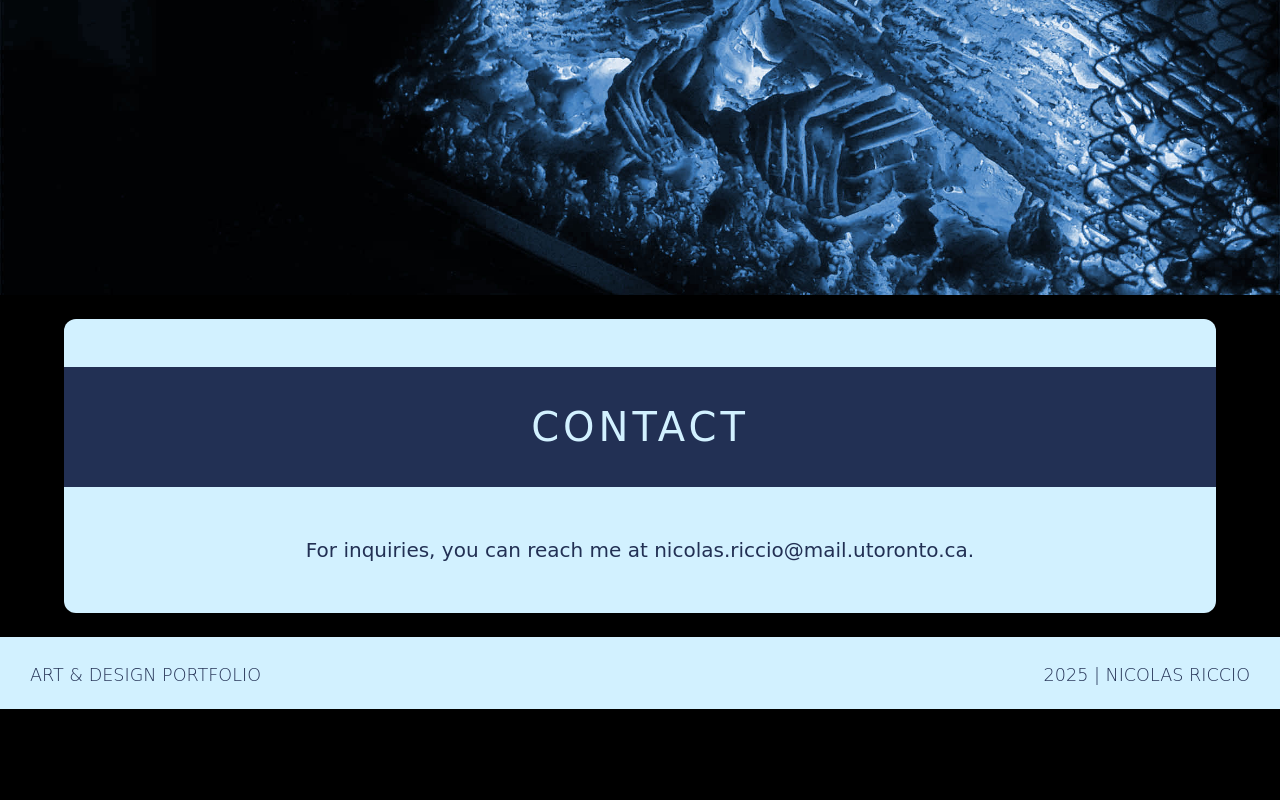
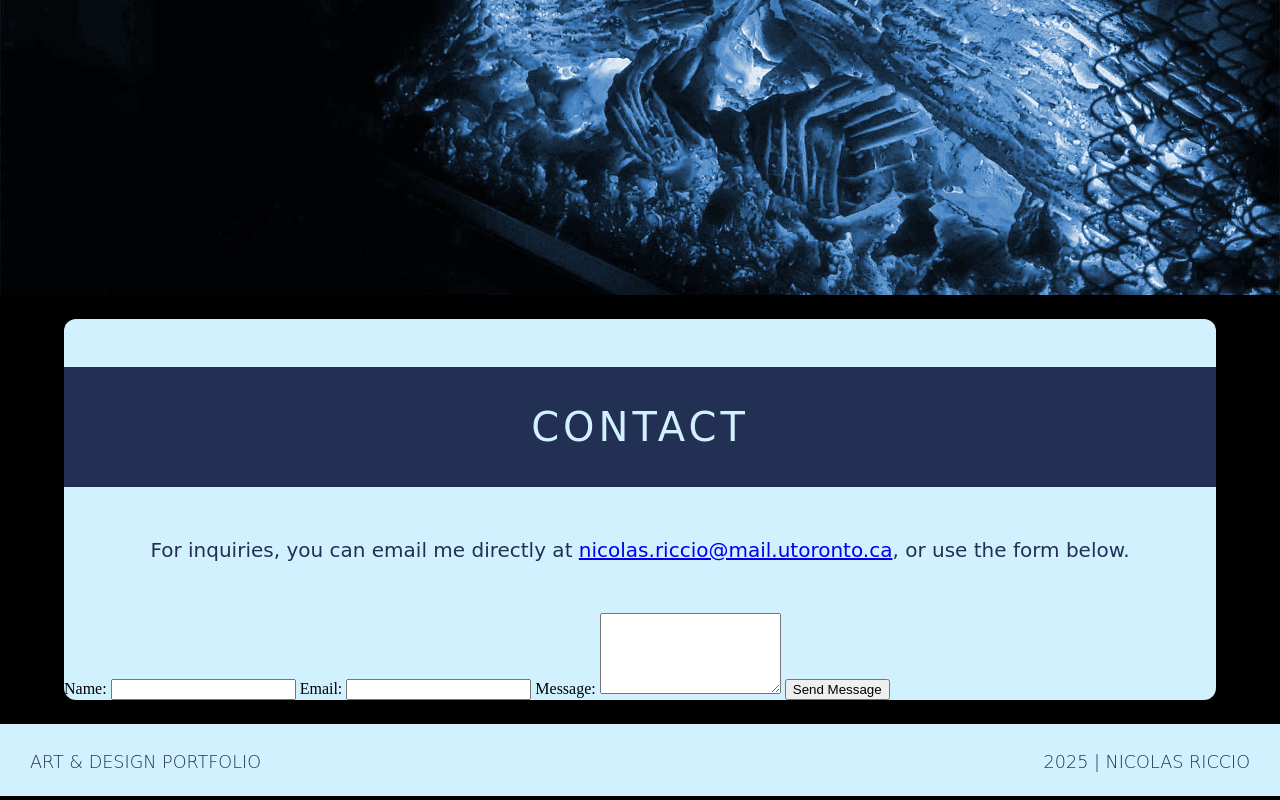
Before and after one commit to g2u3c4c5i/riccio-portfolio, a plain HTML site: page contact.html in a window 1280 px wide. Shown: the part 525-1325 px from the top of the page. Before the commit the page ends 1238 px from the top, so only its background shows below. Drawn offline with Linux system fonts and the light colour scheme.

Commit message:
Add files via upload

```diff
--- a/contact.html
+++ b/contact.html
@@ -35,8 +35,30 @@
 		<div id="contact-div">
 			<h3>Contact</h3>
 
-			<p>For inquiries, you can reach me at nicolas.riccio@mail.utoronto.ca.</p>
+			<div id="contact-field">
+				<p>For inquiries, you can email me directly at
+					<a href="mailto:nicolas.riccio@mail.utoronto.ca">nicolas.riccio@mail.utoronto.ca</a>, or use the form below.
+				</p>
+
+				<form action="https://formsubmit.co/nicolas.riccio@mail.utoronto.ca" method="POST">
+					<!-- Optional hidden fields -->
+					<input type="hidden" name="_subject" value="New message from your portfolio site!">
+					<input type="hidden" name="_captcha" value="false">
+
+					<label for="name">Name:</label>
+					<input type="text" id="name" name="name" required>
+
+					<label for="email">Email:</label>
+					<input type="email" id="email" name="email" required>
+
+					<label for="message">Message:</label>
+					<textarea id="message" name="message" rows="5" required></textarea>
+
+					<button type="submit">Send Message</button>
+				</form>
+			</div>
 		</div>
+
 
 	</main>
 
```
Also changed, not shown: index.html (+1 -1 lines).
